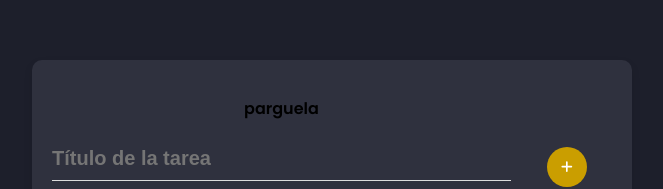
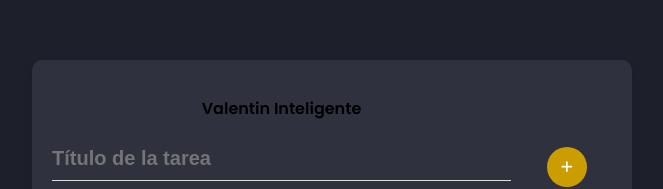
Before and after one commit to ValentinDAW/Despliegue, a React (Create React App) app in the folder next-productivity-app-main/: page / in a window 1280 px wide. Shown: the part 266-455 px from the top of the page, without its empty margins (308-971 px from the left). Built offline with nearby package versions, Linux system fonts and the light colour scheme.

Commit message:
nuevo error

```diff
--- a/next-productivity-app-main/src/components/ProductivityDashboard/ProductivityDashboard.js
+++ b/next-productivity-app-main/src/components/ProductivityDashboard/ProductivityDashboard.js
@@ -156,7 +156,7 @@ const ProductivityDashboard = (props) => {
     <div className="app">
       <div className="task-edit">
         <div className="task-form">
-	<p>parguela</p>
+	<p>Valentin Inteligente</p>
           <input
             type="text"
             placeholder="Título de la tarea"
```
